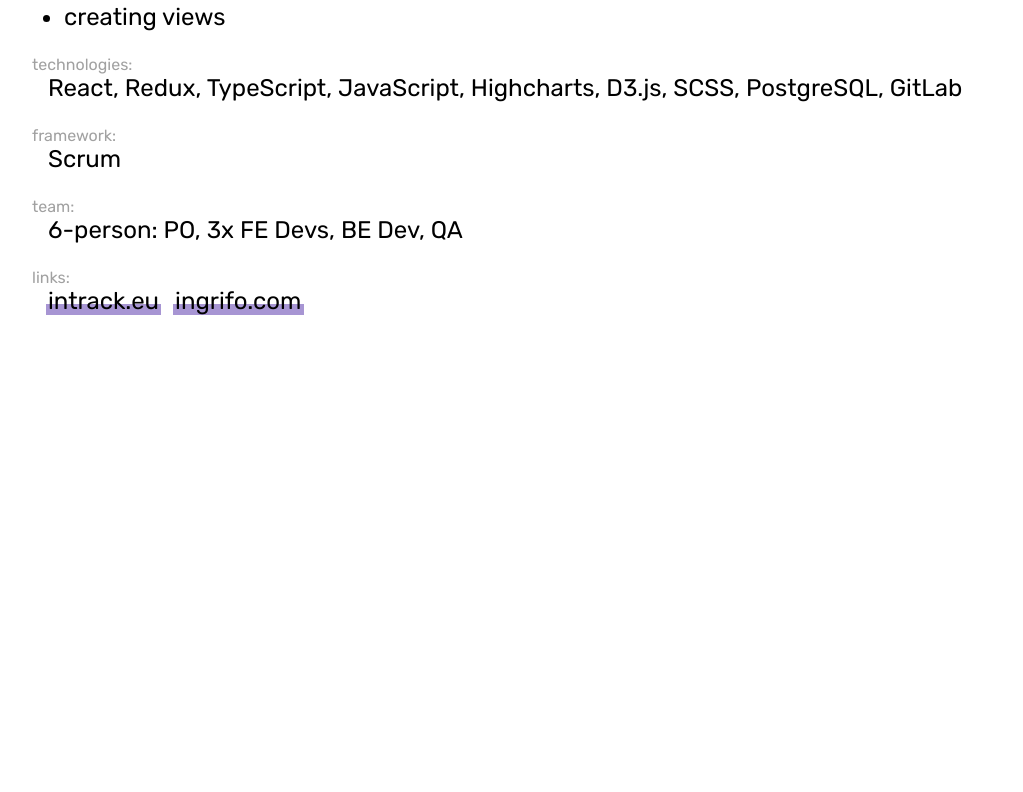
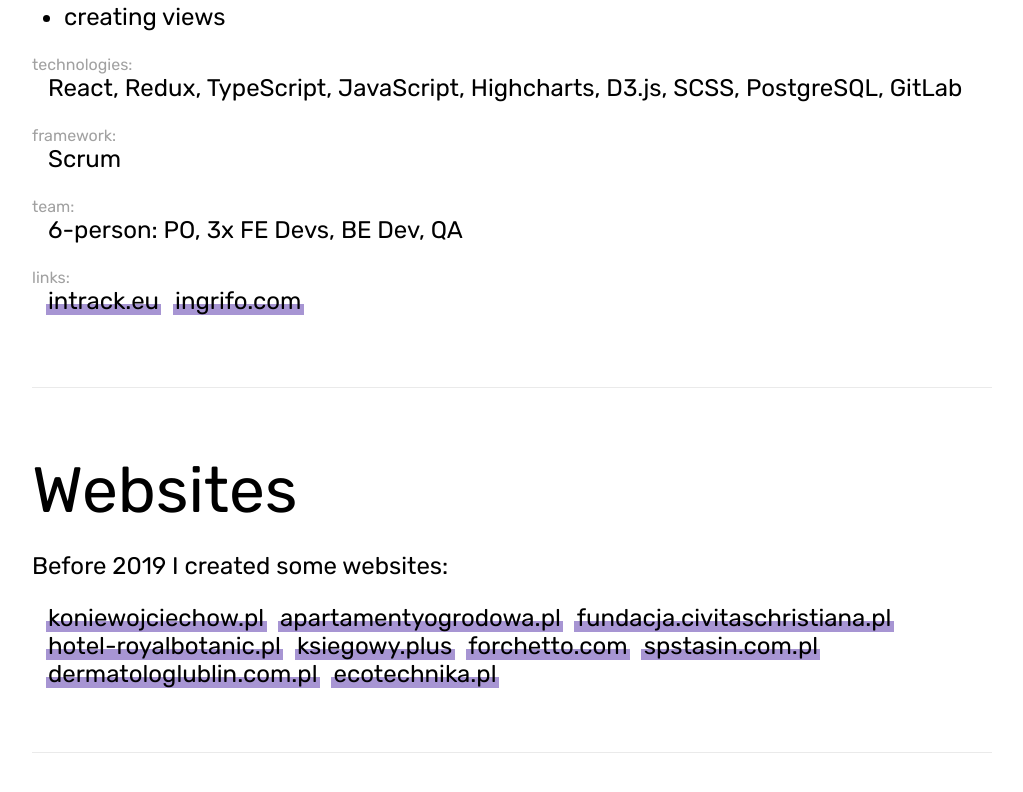
Before and after one commit to maksymilian-org/maksymilian.org, a Next.js app: page /projects in a window 1280 px wide. Shown: the part 4828-5620 px from the top of the page, without its empty margins (128-1151 px from the left). Before the commit the page ends 5343 px from the top, so only its background shows below. Built offline with nearby package versions, Linux system fonts and the light colour scheme.

Commit message:
Add Websites section

```diff
--- a/app/projects/page.module.scss
+++ b/app/projects/page.module.scss
@@ -55,3 +55,34 @@
     }
   }
 }
+
+.links {
+  padding-left: 1rem;
+
+  a {
+    font-size: 1.5rem;
+    margin-right: 1rem;
+    display: inline-block;
+    position: relative;
+    text-decoration: none;
+
+    &:after {
+      content: "";
+      position: absolute;
+      z-index: -1;
+      inset: 60% -0.1em 0px;
+      transition: top 200ms cubic-bezier(0, 0.8, 0.13, 1) 0s;
+      background-color: var(--primary-light);
+    }
+
+    &:hover:after {
+      top: 0%;
+    }
+  }
+}
+
+.websites {
+  border-bottom: thin solid var(--gray-light);
+  padding-bottom: 4rem;
+  margin-bottom: 4rem;
+}
--- a/app/projects/page.tsx
+++ b/app/projects/page.tsx
@@ -1,6 +1,7 @@
 import React, { FC } from "react";
 import styles from "./page.module.scss";
 import projects from "./projects.json";
+import websites from "./websites.json";
 
 const Portfolio: FC = () => {
   return (
@@ -48,6 +49,19 @@ const Portfolio: FC = () => {
           </div>
         </div>
       ))}
+      <div className={styles.websites}>
+        <h1 className="title">Websites</h1>
+        <div className="description">Before 2019 I created some websites:</div>
+        <div className={styles.block}>
+          <div className={styles.links}>
+            {websites.map((link) => (
+              <a key={link.title} target="_blank" href={link.url}>
+                {link.title}
+              </a>
+            ))}
+          </div>
+        </div>
+      </div>
     </>
   );
 };
--- /dev/null
+++ b/app/projects/websites.json
@@ -0,0 +1,38 @@
+[
+  {
+    "url": "https://koniewojciechow.pl/",
+    "title": "koniewojciechow.pl"
+  },
+  {
+    "url": "http://apartamentyogrodowa.pl/en",
+    "title": "apartamentyogrodowa.pl"
+  },
+  {
+    "url": "https://fundacja.civitaschristiana.pl/",
+    "title": "fundacja.civitaschristiana.pl"
+  },
+  {
+    "url": "https://hotel-royalbotanic.pl/",
+    "title": "hotel-royalbotanic.pl"
+  },
+  {
+    "url": "http://ksiegowy.plus/",
+    "title": "ksiegowy.plus"
+  },
+  {
+    "url": "http://forchetto.com/en/",
+    "title": "forchetto.com"
+  },
+  {
+    "url": "http://spstasin.com.pl/",
+    "title": "spstasin.com.pl"
+  },
+  {
+    "url": "https://dermatologlublin.com.pl/",
+    "title": "dermatologlublin.com.pl"
+  },
+  {
+    "url": "https://www.ecotechnika.pl/",
+    "title": "ecotechnika.pl"
+  }
+]
```
